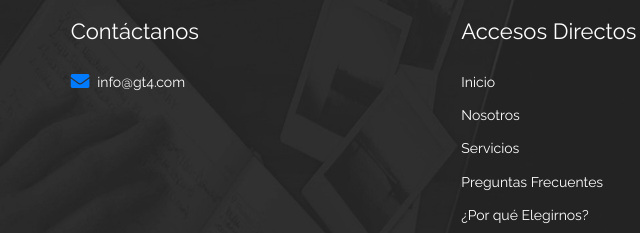
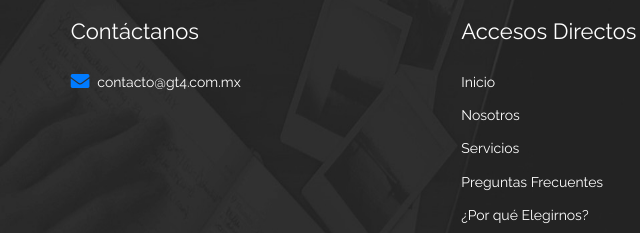
Before and after one commit to gt4emp/gt4, a plain HTML site: page index.html in a window 1280 px wide. Shown: the part 3700-3933 px from the top of the page, 389-1029 px from the left. Drawn offline with nearby package versions, Linux system fonts and the light colour scheme.

Commit message:
Update index.html

```diff
--- a/index.html
+++ b/index.html
@@ -405,7 +405,7 @@
 
                             <li class="mb-2 d-flex align-items-start">
                                 <i class="fa fa-envelope fa-lg text-primary mr-2 mt-1"></i>
-                                <a href="#" class="text-white">info@gt4.com</a>
+                                <a href="#" class="text-white">contacto@gt4.com.mx</a>
                             </li>
                             <!--<li class="d-flex align-items-start">
                                 <i class="fa fa-phone fa-lg text-primary mr-2 mt-1"></i>
```
